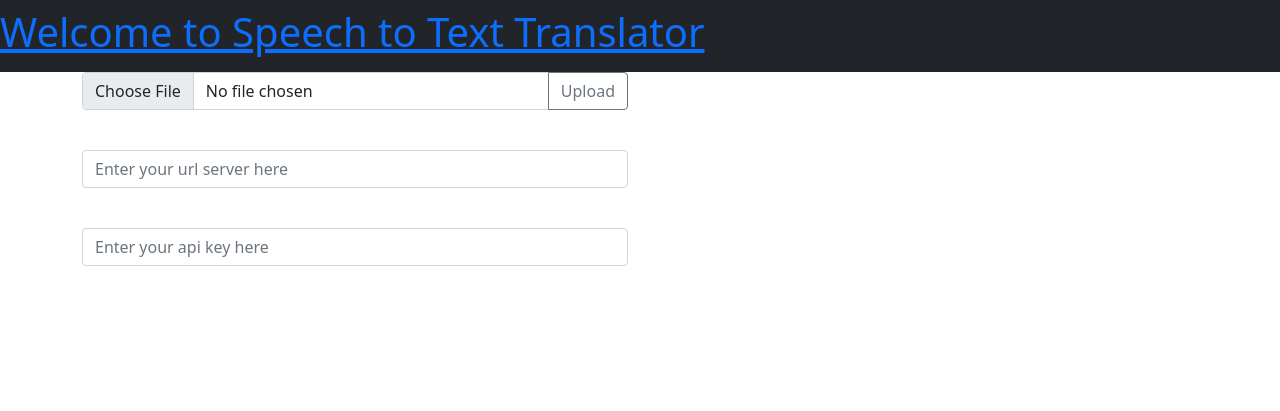
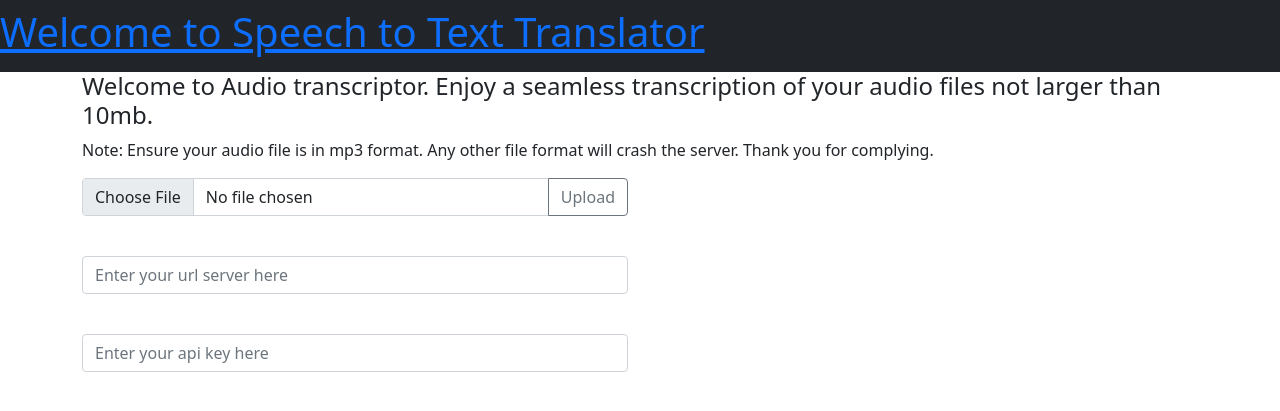
Before and after one commit to Khamaldeeen/DISEPTranscriptor, a Flask app: page / in a window 1280 px wide. Shown: the top 411 px of the page. Run offline with Flask 2, Linux system fonts and the light colour scheme; some libraries are stand-ins or nearby versions.

```diff
--- a/templates/index.html
+++ b/templates/index.html
@@ -17,6 +17,12 @@
         </h1>
     </div>
     <div class="container">
+        <div class="row">
+            <div class="col">
+                <h4> Welcome to Audio transcriptor. Enjoy a seamless transcription of your audio files not larger than 10mb.</h4>
+                <p> Note: Ensure your audio file is in mp3 format. Any other file format will crash the server. Thank you for complying.</p>
+            </div>
+        </div>
         <div class="row">
           <div class="col">
             <form action="{{url_for('upload')}}" method='post' enctype="multipart/form-data">
```
